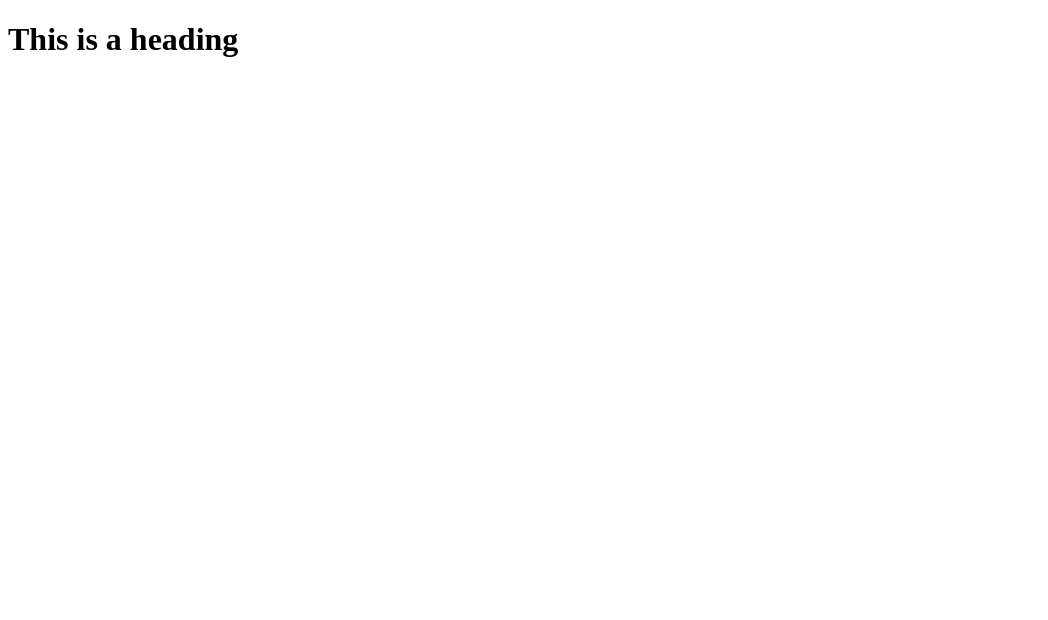
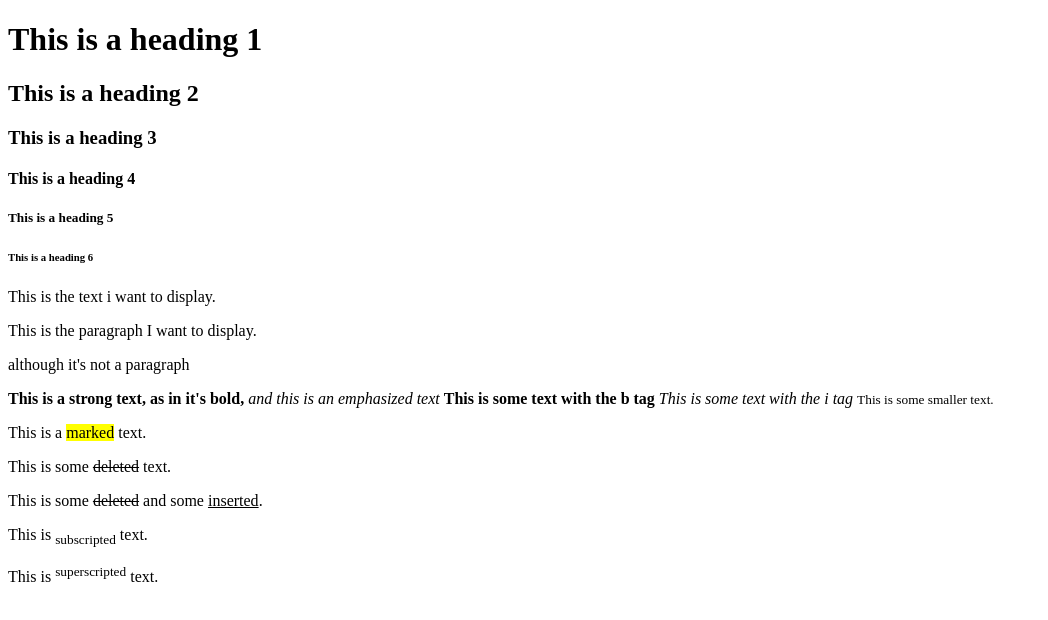
Before and after one commit to angelinasharma/theodinproject, a plain HTML site: page theodinproject/html-boilerplate/index.html in a window 1280 px wide. Shown: the whole page, without its empty margins (0-1048 px from the left). Drawn offline with Linux system fonts and the light colour scheme.

Commit message:
Complete second HTML lesson

```diff
--- a/theodinproject/html-boilerplate/index.html
+++ b/theodinproject/html-boilerplate/index.html
@@ -7,6 +7,24 @@ language of the content under this tag-->
     <title> This is the title </title> <!--Set a human readable title for the webpage-->
 </head>
   <body> <!--Contains all the elements to be displayed on the webpage-->
-    <h1>This is a heading</h1>
+    <h1>This is a heading 1</h1>
+    <h2>This is a heading 2</h2>
+    <h3>This is a heading 3</h3>
+    <h4>This is a heading 4</h4>
+    <h5>This is a heading 5</h5>
+    <h6>This is a heading 6</h6>
+    This is the text i want to display.
+    <p>This is the paragraph I want to display.</p>
+    <p>although it's not a paragraph</p>
+    <strong>This is a strong text, as in it's bold,</strong>
+    <em>and this is an emphasized text</em>
+    <b>This is some text with the b tag</b>
+    <i>This is some text with the i tag</i>
+    <small>This is some smaller text.</small>
+    <p>This is a <mark>marked</mark> text.</p>
+    <p>This is some <del>deleted</del> text.</p>
+    <p>This is some <del>deleted</del> and some <ins>inserted</ins>.</p>
+    <p>This is <sub>subscripted</sub> text.</p>
+    <p>This is <sup>superscripted</sup> text.</p>
   </body>
 </html>
```
